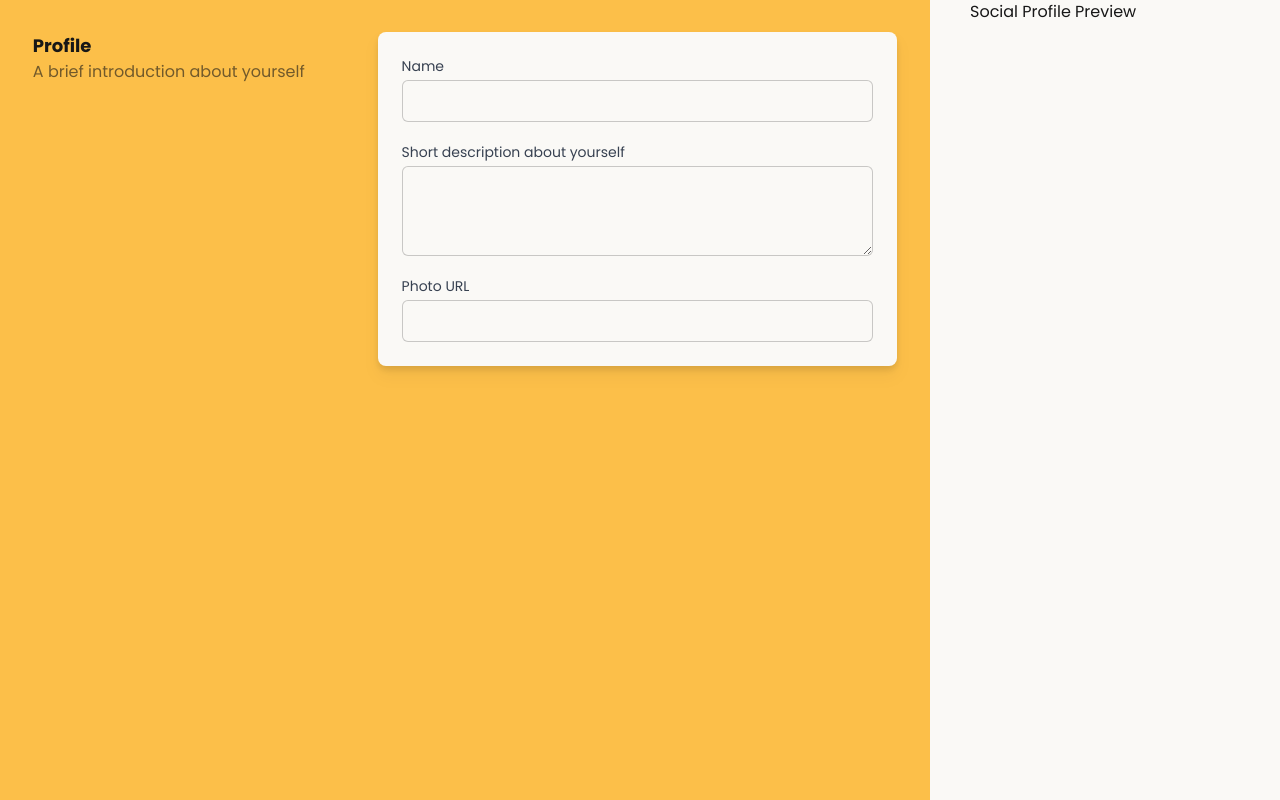
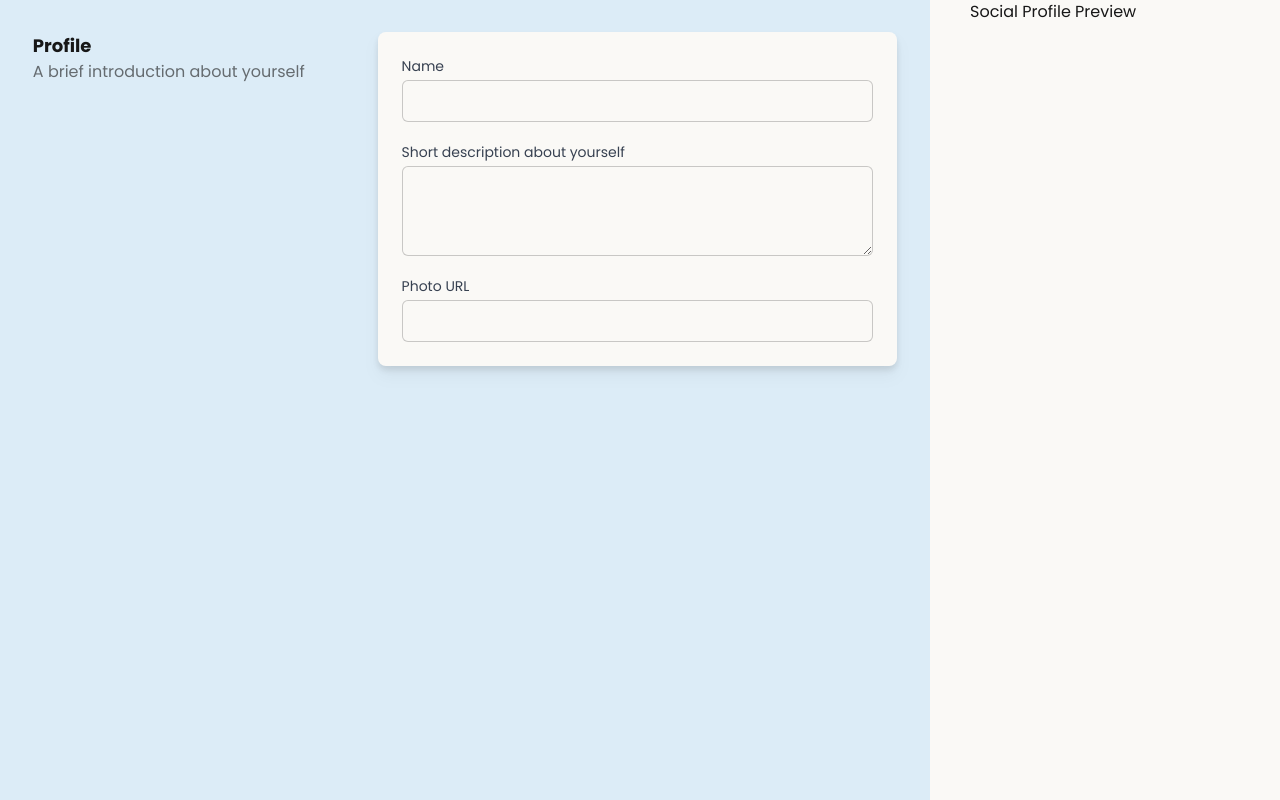
Before and after one commit to muhkyle17/creator-social-profile, a Next.js app: page / in a window 1280 px wide. Built offline with nearby package versions, Linux system fonts and the light colour scheme.

Commit message:
Chane background coor

```diff
--- a/src/app/globals.css
+++ b/src/app/globals.css
@@ -4,7 +4,7 @@
 
 :root {
   /* --foreground: #fbf5df; */
-  --foreground: #fcbf49;
+  --foreground: #dcecf7;
   --background: #171717;
   --white: #faf9f6;
   /* --white: #ffffff; */
```
